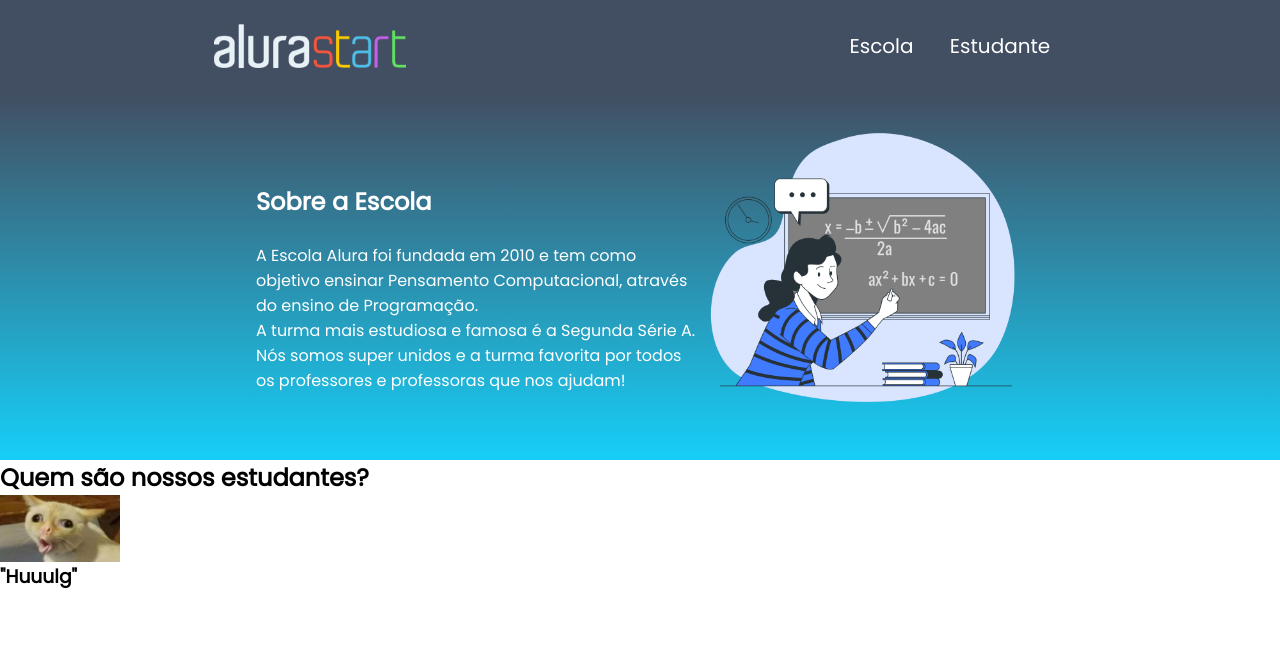
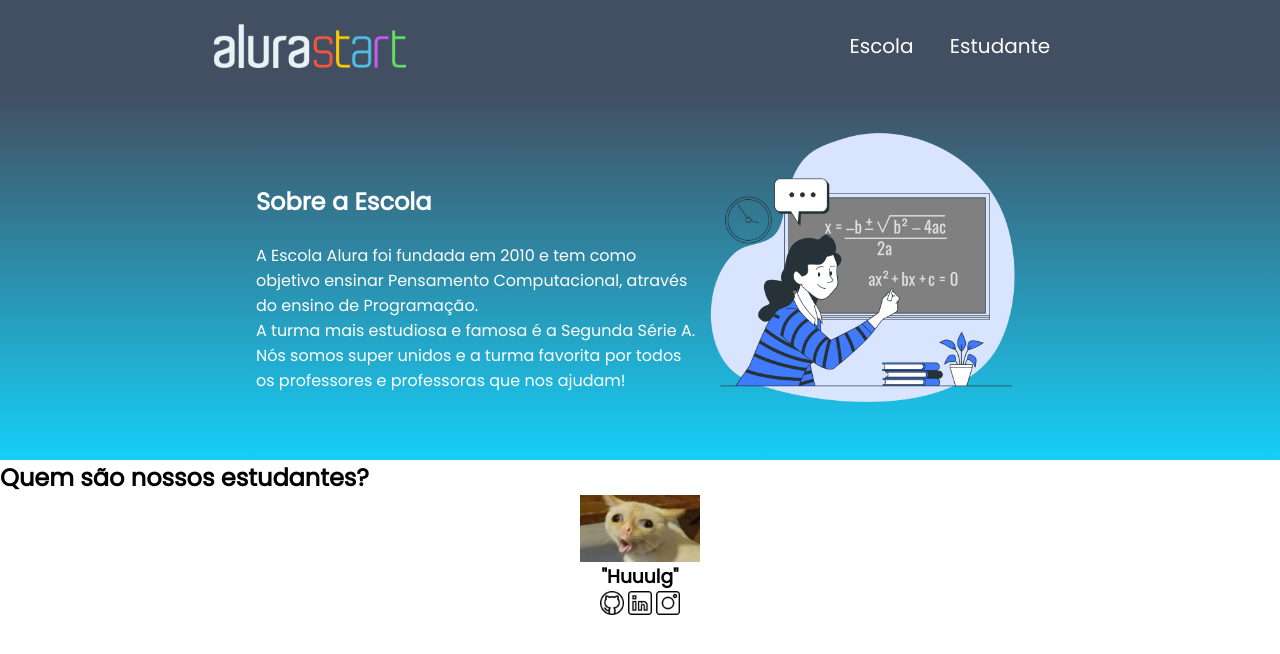
Before and after one commit to LC231A/site-escola, a plain HTML site: page index.html in a window 1280 px wide. Drawn offline with Linux system fonts and the light colour scheme.

Commit message:
Add files via upload

```diff
--- a/index.html
+++ b/index.html
@@ -30,10 +30,15 @@
         <img class="escola-imagem" src="Formula-bro.png" alt="Professora no quadro">
     </section>
 
-    <section class="estudante">
+<section class="estudante">
     <h2 class="estudante-título"> Quem são nossos estudantes?</h2>
-    <img class="estudante-imagem" src="gato.jpg" alt="foto do gato">
-    <h3>"Huuulg"</h3>
+    <div class="estudante-div">
+        <img class="estudante-imagem" src="gato.jpg" alt="foto do gato">
+        <h3 class="estudante-nome">"Huuulg"</h3>
+        <img class="estudante-icone" src="github.png">
+        <img class="estudante-icone" src="linkedin.png">
+        <img class="estudante-icone" src="instagram.png">
+    </div>
 </section>
 </body>
 
--- a/style.css
+++ b/style.css
@@ -49,3 +49,11 @@ body {
 .estudante-imagem {
     width: 120px;
 }
+
+.estudante-icone {
+    width: 24px;
+}
+
+.estudante-div {
+    text-align: center;
+}
```
